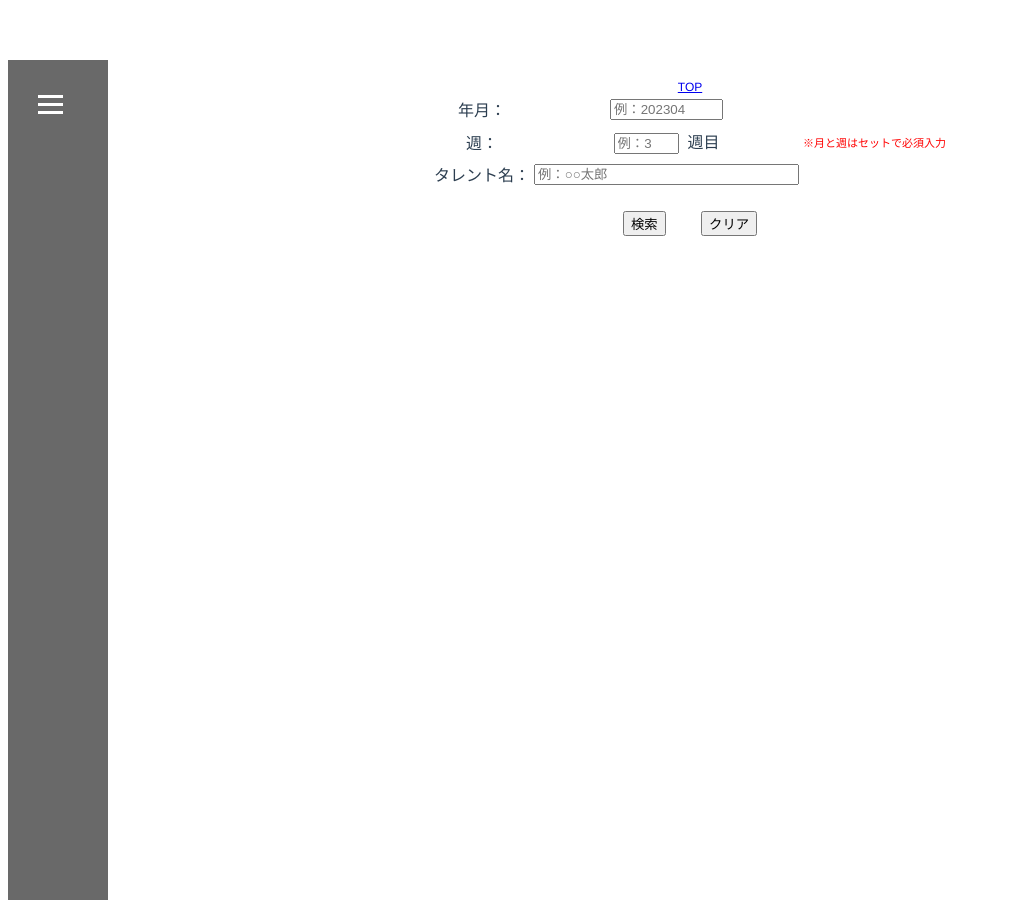
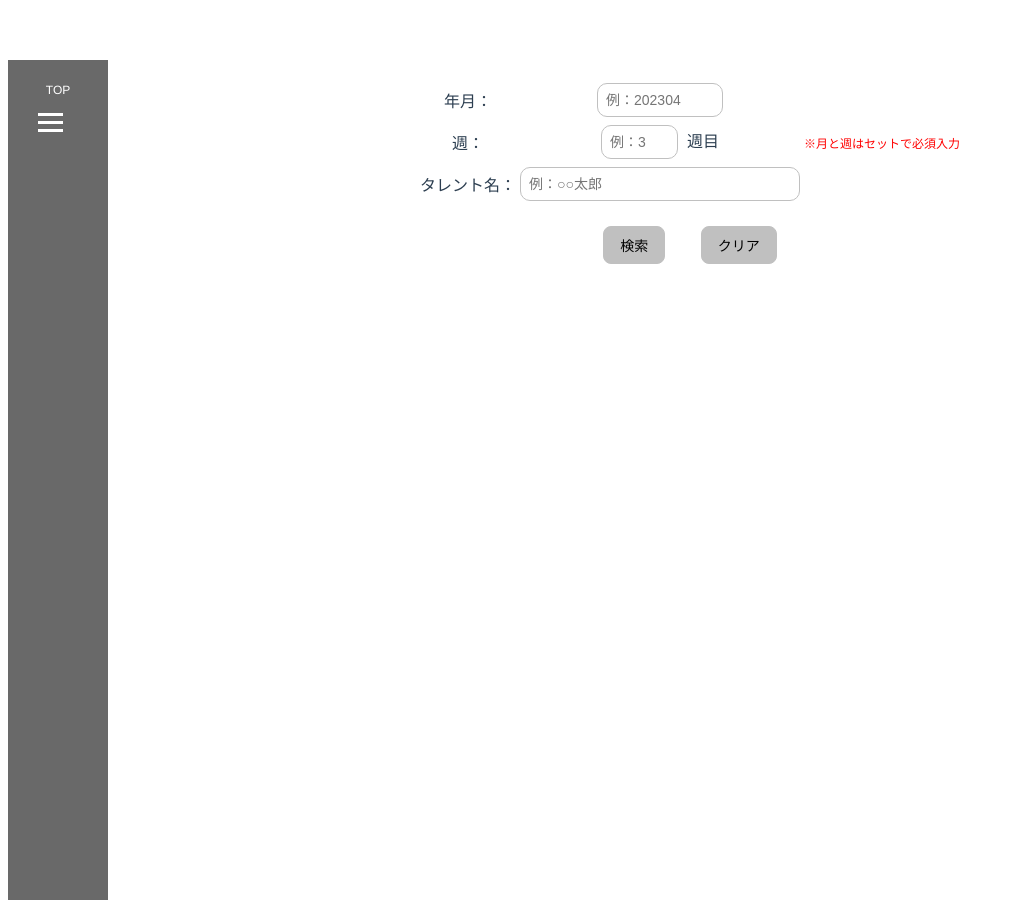
Before and after one commit to Fukuta-Y/TalentSearchFrontend, a Vue app in the folder frontend/: page /WeekTalentShutsuenBaseForm/1 in a window 1280 px wide. Shown: the whole page, without its empty margins (0-1014 px from the left). Built offline with nearby package versions, Linux system fonts and the light colour scheme.

Commit message:
デザインの修正

```diff
--- a/frontend/src/views/NetsukiShuKanriTorokuKoshin/NetsukiShuKanriTorokuKoshinBaseForm.vue
+++ b/frontend/src/views/NetsukiShuKanriTorokuKoshin/NetsukiShuKanriTorokuKoshinBaseForm.vue
@@ -6,7 +6,6 @@
 
       <!-- メインメニュータイトルブロックとコンテンツ -->
       <div style="flex: 1; display: flex; flex-direction: column; padding: 20px;">
-        <CommonHeader />
         <ErrorMessage v-if="message" v-bind:prop-message="message" />
         <NetsukiShuKanriTorokuKoshin
           v-bind:mode="mode"
@@ -19,7 +18,6 @@
   </div>
 </template>
 <script>
-import CommonHeader from '../common/CommonHeader.vue'
 import ErrorMessage from '../common/ErrorMessage.vue'
 import NetsukiShuKanriTorokuKoshin from './components/NetsukiShuKanriTorokuKoshin.vue'
 import SideBar from '../common/SideBar.vue';
@@ -39,7 +37,6 @@ export default {
     },
   },
   components: {
-    CommonHeader,
     ErrorMessage,
     NetsukiShuKanriTorokuKoshin,
     SideBar,
--- a/frontend/src/views/OnAirKanriTorokuKoshin/OnAirKanriTorokuKoshinBaseForm.vue
+++ b/frontend/src/views/OnAirKanriTorokuKoshin/OnAirKanriTorokuKoshinBaseForm.vue
@@ -6,7 +6,6 @@
 
       <!-- メインメニュータイトルブロックとコンテンツ -->
       <div style="flex: 1; display: flex; flex-direction: column; padding: 20px;">
-        <CommonHeader />
         <ErrorMessage v-if="message" v-bind:prop-message="message" />
         <OnAirKanriTorokuKoshin
           v-bind:prop-id="id"
@@ -18,7 +17,6 @@
   </div>
 </template>
 <script>
-import CommonHeader from '../common/CommonHeader.vue'
 import ErrorMessage from '../common/ErrorMessage.vue'
 import OnAirKanriTorokuKoshin from './components/OnAirKanriTorokuKoshin.vue'
 import SideBar from '../common/SideBar.vue';
@@ -34,7 +32,6 @@ export default {
     },
   },
   components: {
-    CommonHeader,
     ErrorMessage,
     OnAirKanriTorokuKoshin,
     SideBar,
--- a/frontend/src/views/ProgramDetail/ProgramDetailBaseForm.vue
+++ b/frontend/src/views/ProgramDetail/ProgramDetailBaseForm.vue
@@ -6,8 +6,6 @@
 
       <!-- メインメニュータイトルブロックとコンテンツ -->
       <div style="flex: 1; display: flex; flex-direction: column; padding: 20px;">
-          <CommonHeader
-            />
           <ErrorMessage
               v-if="message"
               v-bind:prop-message="message"
@@ -24,7 +22,6 @@
   </div>
 </template>
 <script>
-import CommonHeader from '../common/CommonHeader.vue'
 import ErrorMessage from '../common/ErrorMessage.vue'
 import ProgramDetailJoken from './components/ProgramDetailJoken.vue'
 import SideBar from '../common/SideBar.vue';
@@ -46,7 +43,6 @@ export default {
     },
   },
   components: {
-    CommonHeader,
     ErrorMessage,
     ProgramDetailJoken,
     SideBar,
--- a/frontend/src/views/ProgramTorokuKoshin/ProgramTorokuKoshinBaseForm.vue
+++ b/frontend/src/views/ProgramTorokuKoshin/ProgramTorokuKoshinBaseForm.vue
@@ -6,7 +6,6 @@
 
       <!-- メインメニュータイトルブロックとコンテンツ -->
       <div style="flex: 1; display: flex; flex-direction: column; padding: 20px;">
-        <CommonHeader />
         <ErrorMessage v-if="message" v-bind:prop-message="message" />
         <ProgramTorokuKoshin
           v-bind:prop-program-id="programId"
@@ -17,7 +16,6 @@
   </div>
 </template>
 <script>
-import CommonHeader from '../common/CommonHeader.vue'
 import ErrorMessage from '../common/ErrorMessage.vue'
 import ProgramTorokuKoshin from './components/ProgramTorokuKoshin.vue'
 import SideBar from '../common/SideBar.vue';
@@ -30,7 +28,6 @@ export default {
     },
   },
   components: {
-    CommonHeader,
     ErrorMessage,
     ProgramTorokuKoshin,
     SideBar,
--- a/frontend/src/views/TalentDetail/TalentDetailBaseForm.vue
+++ b/frontend/src/views/TalentDetail/TalentDetailBaseForm.vue
@@ -7,8 +7,6 @@
 
       <!-- メインメニュータイトルブロックとコンテンツ -->
       <div style="flex: 1; display: flex; flex-direction: column; padding: 20px;">
-          <CommonHeader
-            />
           <ErrorMessage
               v-if="message"
               v-bind:prop-message="message"
@@ -24,7 +22,6 @@
   </div>
 </template>
 <script>
-import CommonHeader from '../common/CommonHeader.vue'
 import ErrorMessage from '../common/ErrorMessage.vue'
 import TalentDetailJoken from './components/TalentDetailJoken.vue'
 import SideBar from '../common/SideBar.vue';
@@ -43,7 +40,6 @@ export default {
     },
   },
   components: {
-    CommonHeader,
     ErrorMessage,
     TalentDetailJoken,
     SideBar,
--- a/frontend/src/views/TalentTorokuKoshin/TalentTorokuKoshinBaseForm.vue
+++ b/frontend/src/views/TalentTorokuKoshin/TalentTorokuKoshinBaseForm.vue
@@ -6,7 +6,6 @@
 
       <!-- メインメニュータイトルブロックとコンテンツ -->
       <div style="flex: 1; display: flex; flex-direction: column; padding: 20px;">
-        <CommonHeader />
         <ErrorMessage v-if="message" v-bind:prop-message="message" />
         <TalentTorokuKoshin
           v-bind:prop-talent-id="talentId"
@@ -17,7 +16,6 @@
   </div>
 </template>
 <script>
-import CommonHeader from '../common/CommonHeader.vue'
 import ErrorMessage from '../common/ErrorMessage.vue'
 import TalentTorokuKoshin from './components/TalentTorokuKoshin.vue'
 import SideBar from '../common/SideBar.vue';
@@ -30,7 +28,6 @@ export default {
     },
   },
   components: {
-    CommonHeader,
     ErrorMessage,
     TalentTorokuKoshin,
     SideBar,
--- a/frontend/src/views/WeekTalentShutsuen/WeekTalentShutsuenBaseForm.vue
+++ b/frontend/src/views/WeekTalentShutsuen/WeekTalentShutsuenBaseForm.vue
@@ -3,11 +3,8 @@
     <div style="display: flex; flex: 1;">
       <!-- サイドバー -->
       <SideBar />
-
       <!-- メインメニュータイトルブロックとコンテンツ -->
       <div style="flex: 1; display: flex; flex-direction: column; padding: 20px;">
-          <CommonHeader
-            />
           <ErrorMessage
               v-if="message"
               v-bind:prop-message="message"
@@ -24,7 +21,6 @@
   </div>
 </template>
 <script>
-import CommonHeader from '../common/CommonHeader.vue'
 import ErrorMessage from '../common/ErrorMessage.vue'
 import WeekTalentShutsuenJoken from './components/WeekTalentShutsuenJoken.vue'
 import SideBar from '../common/SideBar.vue';
@@ -46,7 +42,6 @@ export default {
     },
   },
   components: {
-    CommonHeader,
     ErrorMessage,
     WeekTalentShutsuenJoken,
     SideBar,
--- a/frontend/src/views/WeekTalentShutsuen/components/WeekTalentShutsuenJoken.vue
+++ b/frontend/src/views/WeekTalentShutsuen/components/WeekTalentShutsuenJoken.vue
@@ -12,6 +12,7 @@
             rules="required"
             maxlength="6"
             placeholder="例：202304"
+            class="rounded-textbox"
           />
         </td>
       </tr>
@@ -31,9 +32,10 @@
             maxlength="1"
             size="5"
             placeholder="例：3"
+            class="rounded-textbox"
           />&nbsp;&nbsp;週目
         </td>
-        <td style="font-size:11px;color:red;" >※月と週はセットで必須入力</td>
+        <td style="font-size:12px;color:red;" >※月と週はセットで必須入力</td>
       </tr>
       <tr>
         <td colspan="2">
@@ -50,6 +52,7 @@
             size="30"
             maxlength="30"
             placeholder="例：○○太郎"
+            class="rounded-textbox"
           />
         </td>
       </tr>
@@ -61,12 +64,11 @@
     </table>
     <br>
     <div>
-      <button v-on:click="btnSearch()">
+      <button v-on:click="btnSearch()" class="rounded-button">
         検索
       </button>
       &nbsp;&nbsp;&nbsp;&nbsp;&nbsp;&nbsp;
-      <button
-        v-on:click="btnClear()">
+      <button v-on:click="btnClear()" class="rounded-button">
         クリア
       </button>
     </div>
@@ -80,7 +82,7 @@
       </tr>
     </table>
     <div style="overflow-y: auto;">
-      <table align="center" border="1" style="border-collapse: collapse;" v-if="isCount">
+      <table class="result-table" align="center" border="1" style="border-collapse: collapse;" v-if="isCount">
         <tr>
           <td style="background-color: greenyellow;">タレント名 </td>
           <td style="background-color: greenyellow;">週間出演番組本数 </td>
@@ -330,4 +332,70 @@ export default {
 .underlined {
   text-decoration: underline;
 }
+.rounded-button {
+  padding: 8px 16px;
+  border-radius: 8px;
+  background-color: #c0c0c0; /* Light gray background color */
+  color: black;
+  border: 1px solid #c0c0c0; /* Light gray border */
+  cursor: pointer;
+  font-size: 14px;
+  outline: none; /* Remove default button outline */
+}
+
+.rounded-button:hover {
+  background-color: #a0a0a0; /* Slightly darker gray on hover */
+  border: 1px solid #a0a0a0; /* Darker gray border on hover */
+}
+.rounded-textbox {
+  padding: 8px;
+  border-radius: 10px;
+  border: 1px solid #c0c0c0; /* Light gray border */
+  font-size: 14px;
+  box-sizing: border-box; /* Include padding and border in element's total width and height */
+}
+
+/* Optionally, you can add a hover effect for the textboxes */
+.rounded-textbox:hover {
+  border: 1px solid #a0a0a0; /* Darker gray border on hover */
+}
+
+
+table th {
+  background-color: #333;
+  color: white;
+  padding: 10px;
+  text-align: center;
+  border: 1px solid #ddd;
+  box-shadow: 0 2px 2px -1px rgba(0, 0, 0, 0.1);
+}
+
+/* Style the table rows */
+.result-table tr {
+  border: 1px solid #ddd;
+}
+
+.result-table td {
+  padding: 8px;
+  text-align: center;
+  border: 1px solid #ddd;
+  box-shadow: 0 2px 2px -1px rgba(0, 0, 0, 0.1);
+}
+
+/* Add a hover effect on table rows */
+.result-table tr:hover {
+  background-color: #f5f5f5;
+}
+
+/* Optional: Style the links in the table */
+.result-table a {
+  color: #007BFF;
+  text-decoration: none;
+  font-weight: bold;
+}
+
+/* Optional: Add a hover effect on links */
+.result-table a:hover {
+  text-decoration: underline;
+}
 </style>
--- a/frontend/src/views/common/CommonHeader.vue
+++ /dev/null
@@ -1,19 +0,0 @@
-<template>
-  <div style='text-align:center;font-size:12px;'><router-link :to="{ name: 'main' }">TOP</router-link></div>
-</template>
-
-<script>
-export default {
-  name: 'CommonHeader',
-  props: {
-  },
-  data() {
-    return {
-      title: ''
-    }
-  },
-}
-</script>
-
-<style scoped>
-</style>
--- a/frontend/src/views/common/ErrorMessage.vue
+++ b/frontend/src/views/common/ErrorMessage.vue
@@ -1,17 +1,20 @@
 <template>
+  <div>
     <br>
     <center>
-    <table border="1">
+      <table style="width: 100%; background-color: #ffe6e6; border-collapse: collapse; border: 1px solid #ff6666;">
         <colgroup>
-        <col style="background-color: #FFFFEE" />
-        <col span="2" />
+          <col style="width: 33%;" />
+          <col style="width: 33%;" />
+          <col style="width: 33%;" />
         </colgroup>
         <tr>
-        <font color="red">{{ propMessage }}</font>
+          <td colspan="3" style="text-align: center; color: red;">{{ propMessage }}</td>
         </tr>
       </table>
     </center>
     <br>
+  </div>
 </template>
 
 <script>
@@ -30,5 +33,4 @@ export default {
 }
 </script>
 
-<style scoped>
-</style>
+<style scoped></style>
--- a/frontend/src/views/common/SideBar.vue
+++ b/frontend/src/views/common/SideBar.vue
@@ -1,11 +1,15 @@
 <template>
     <div>
-        <div :style="{ width: isSidebarCollapsed ? '60px' : '200px' }" class="sidebar">
-        <!-- HamburgerMenu コンポーネントをインクルード -->
-        <HamburgerMenu :isSidebarCollapsed="isSidebarCollapsed" :toggleSidebar="toggleSidebar" />
-            <!-- サイドバー -->
-            <SidebarMenu :isSidebarCollapsed="isSidebarCollapsed" :sidebarLinks="sidebarLinks"
-                :expandedSubmenus="expandedSubmenus" @toggleSubmenu="toggleSubmenu" />
+        <div class="sidebar-container">
+            <div :style="{ width: isSidebarCollapsed ? '60px' : '200px' }" class="sidebar">
+                <!-- TOP link when the sidebar is collapsed -->
+                <router-link v-if="isSidebarCollapsed" :to="{ name: 'main' }" class="top-link">
+                    TOP
+                </router-link>
+                <HamburgerMenu :isSidebarCollapsed="isSidebarCollapsed" :toggleSidebar="toggleSidebar" />
+                <SidebarMenu :isSidebarCollapsed="isSidebarCollapsed" :sidebarLinks="sidebarLinks"
+                    :expandedSubmenus="expandedSubmenus" @toggleSubmenu="toggleSubmenu" />
+            </div>
         </div>
     </div>
 </template>
@@ -169,4 +173,19 @@ ul ul {
 .sidebar-link {
     margin-bottom: 10px;
     /* 適切なマージンを指定 */
-}</style>
+}
+.sidebar-container {
+  display: flex;
+  align-items: center;
+}
+
+.top-link {
+  text-align: center;
+  font-size: 12px;
+  padding: 10px;
+  background-color: #696969;
+  color: #fff;
+  cursor: pointer;
+  flex-grow: 1; /* Expand the background around TOP link */
+}
+</style>
--- a/frontend/src/views/common/SideBarMenu.vue
+++ b/frontend/src/views/common/SideBarMenu.vue
@@ -1,6 +1,11 @@
 <template>
     <div class="sidebar" :class="{ 'collapsed': isSidebarCollapsed }">
         <ul v-show="!isSidebarCollapsed">
+            <!-- TOP link when the sidebar is collapsed -->
+            <router-link v-if="!isSidebarCollapsed" :to="{ name: 'main' }" class="top-link">
+                TOP
+            </router-link>
+            <br/>
             <li v-for="item in sidebarLinks" :key="item.id">
                 <span v-if="item.children" @click="toggleSubmenu(item.id)">
                     <span class="menu-text">{{ item.text }}</span>
```
Lines whose indentation alone changed are shown as unchanged.
